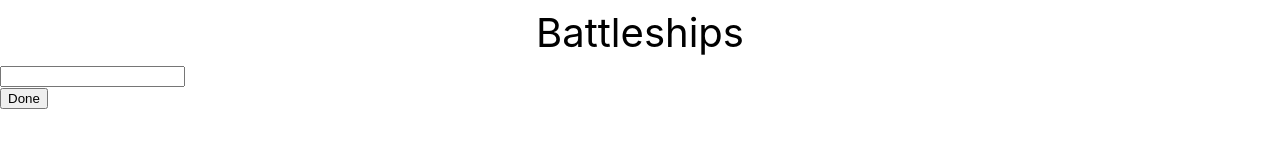
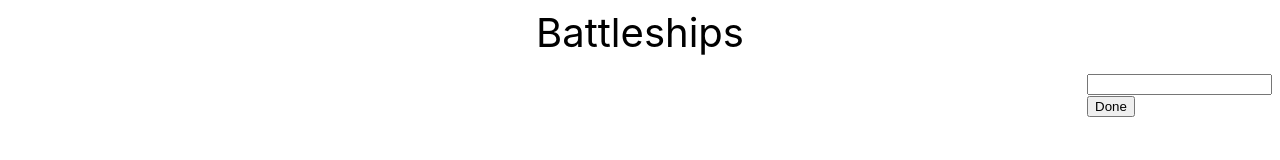
Before and after one commit to verbey/battleship, a plain HTML site: page index.html in a window 1280 px wide. Drawn offline with Linux system fonts and the light colour scheme.

Commit message:
Style .game class

```diff
--- a/style.css
+++ b/style.css
@@ -1,9 +1,18 @@
+:root {
+	--standard-padding: 8px;
+}
+
 html {
 	height: 100svh;
 }
 
 body {
+	height: 100%;
 	font-family: -apple-system, BlinkMacSystemFont, "Segoe UI", Roboto, Helvetica, Arial, sans-serif, "Apple Color Emoji", "Segoe UI Emoji", "Segoe UI Symbol";
+}
+
+#content {
+	height: 100%;
 }
 
 /* I have to use the direct ascendant selector because otherwise it would be used */
@@ -11,5 +20,12 @@ body {
 #content>h1 {
 	text-align: center;
 	font-size: 2.5rem;
-	padding: 8px;
+	padding: var(--standard-padding);
 }
+
+.game {
+	display: flex;
+	justify-content: space-between;
+	height: 100%;
+	padding: var(--standard-padding);
+}
```
